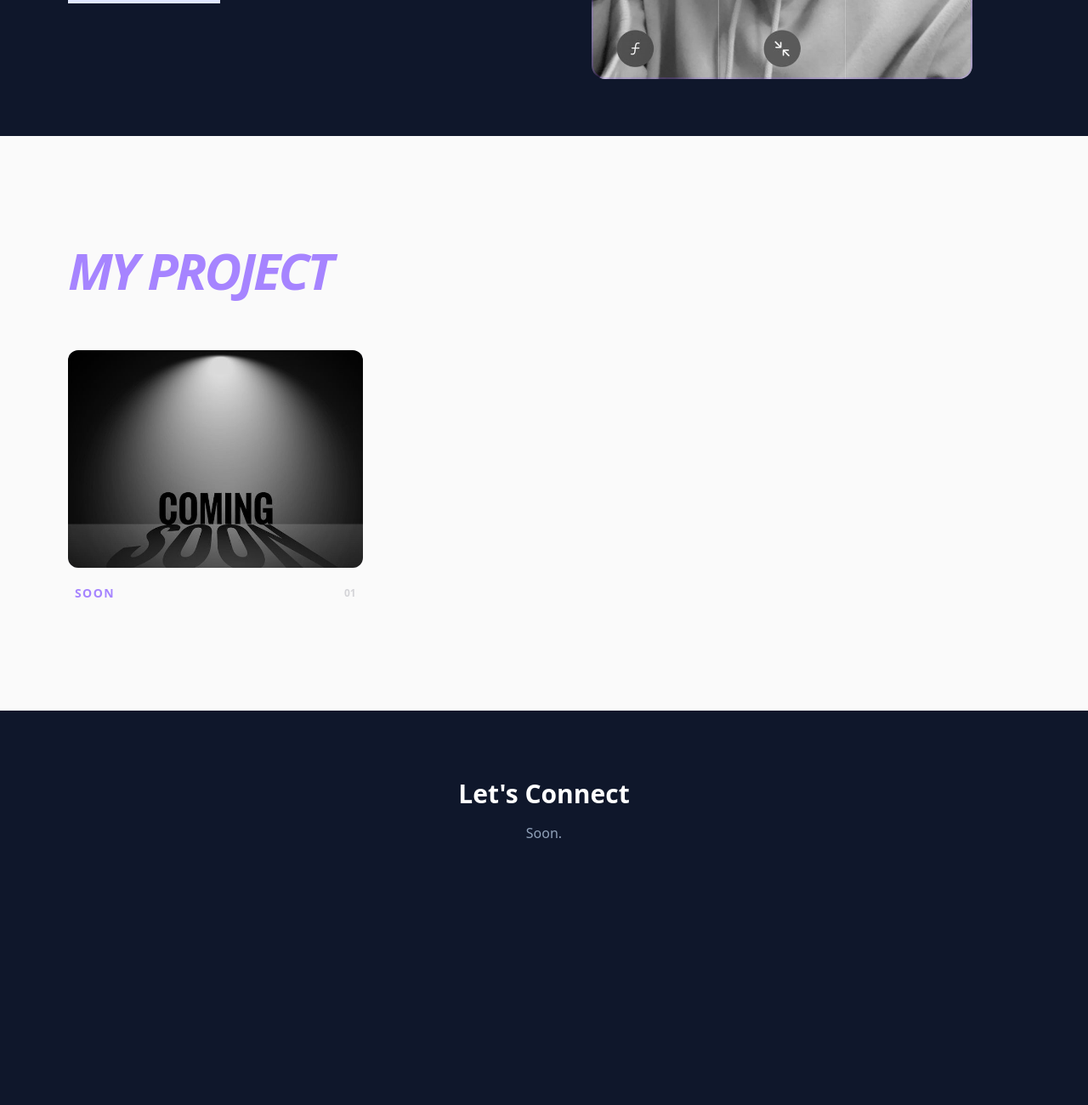
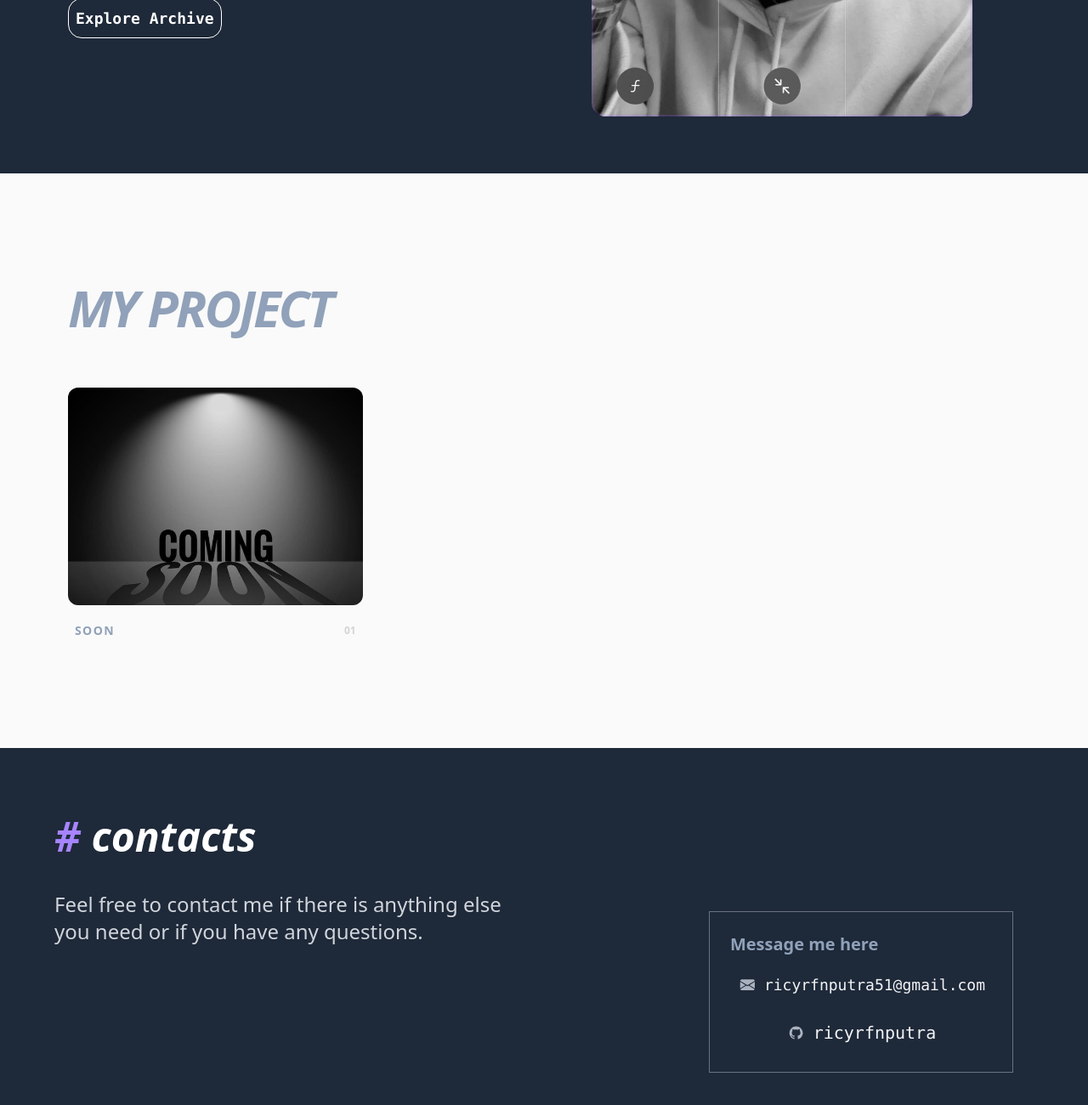
Before and after one commit to ricyrfnputra/portfolio, a website built with Vite: page index.html in a window 1280 px wide. Shown: the part 636-1936 px from the top of the page at 85% size. Before the commit the page ends 1708 px from the top, so only its background shows below. Built offline with nearby package versions, Linux system fonts and the light colour scheme.

Commit message:
add: contact section; style: update logo & color theme

```diff
--- a/index.html
+++ b/index.html
@@ -8,12 +8,11 @@
   <link rel="stylesheet" href="src/style.css">
   <script src="https://cdn.jsdelivr.net/npm/@tailwindcss/browser@4"></script>
 </head>
-<body class="bg-slate-900 text-slate-400 antialiased selection:bg-violet-300 selection:text-teal-900">
-
-  <nav class="flex bg-slate-900/80 backdrop-blur-md p-5 sticky top-0 left-0 w-full z-50 shadow-md items-center">
+<body class="bg-gray-800 text-slate-400 antialiased selection:bg-violet-300 selection:text-teal-900">
+  <nav class="flex bg-gray-800/90 backdrop-blur-md p-5 sticky top-0 left-0 w-full z-50 shadow-md items-center">
     <ul class="flex gap-6 font-extrabold w-full px-6 md:px-20 items-center">
       <li class="text-2xl md:text-3xl font-serif text-white mr-auto cursor-pointer">
-        <a href="#">RICY.</a>
+        <a href="#"><img src="public/r-logo.png" class="size-20"></a>
       </li>
       <li class="hidden md:block"><a href="#" class="text-violet-400 hover:text-white transition">About</a></li>
       <li><a href="#project" class="hover:text-violet-400 transition">Project</a></li>
@@ -24,10 +23,10 @@
   <section class="flex flex-col md:flex-row w-full min-h-[90vh] items-center px-6 md:px-20 py-10" id="about">
     <div class="w-full md:w-1/2 text-left order-2 md:order-1 mt-10 md:mt-0">
       <h1 class="text-5xl md:text-7xl font-serif font-bold text-white leading-tight">
-        Hello, I'm <span class="text-violet-500 transition duration-500 hover:text-violet-400">Ricy</span>
+        Hello, I'm <span class="text-violet-500 transition duration-500 hover:text-violet-300 border border-slate-700 hover:border-slate-300 p-2">Ricy</span>
       </h1>
-      <h2 class="text-3xl md:text-5xl font-serif mt-2">
-        Junior Software <span class="font-bold text-violet-500">Developer</span>
+      <h2 class="text-3xl md:text-5xl font-serif">
+        Junior Software <span class="font-bold text-violet-500 ">Developer</span>
       </h2>
 
       <p class="mt-8 text-lg md:text-xl leading-relaxed max-w-xl">
@@ -35,23 +34,24 @@
         Currently grinding as a beginner to become a super developer, I thrive on challenges and never back down from a bug. 🚀
       </p>
 
-      <div class="mt-10 bg-indigo-100 inline-block text-black font-bold md:hover:bg-violet-400 active:hover:bg-violet-400 transition duration-400 p-2 cursor-pointer">
-        <button type="button" class="cursor-pointer font-semibold font-mono md:text-lg">
-          <a href="src/pdf/Personal CV.pdf" target="_blank">Explore   Archive</a>
+      <div class="mt-10 border border-white rounded-2xl text-white inline-block font-bold md:hover:bg-violet-400 active:hover:bg-violet-400 transition duration-400 p-2 cursor-pointer">
+        <button type="button" class="cursor-pointer font-semibold md:text-lg">
+          <a href="src/pdf/Personal CV.pdf" target="_blank" class="font-mono">Explore   Archive</a>
         </button>
       </div>
     </div>
 
     <div class="w-full md:w-1/2 flex justify-center order-1 md:order-2">
       <div class="relative overflow-hidden rounded-2xl group max-w-xs md:max-w-md">
-        <img src="src/img/jelelamakasep.jpeg" alt="image Ricy"
+        <img src="public/ric-1.jpeg" alt="image Ricy"
              class="w-full h-auto object-cover transition-all duration-500 group-hover:scale-110 grayscale group-hover:grayscale-0">
         <div class="absolute inset-0 border-2 border-violet-500/20 rounded-2xl pointer-events-none"></div>
       </div>
     </div>
   </section>
 
-  <section id="project" class="py-32 px-6 lg:px-20 bg-zinc-50 text-violet-400">
+  <!-- Project Section -->
+  <section id="project" class="py-32 px-6 lg:px-20 bg-zinc-50 hover:text-violet-400">
     <div class="max-w-7xl mx-auto">
       <div class="flex justify-between items-end mb-16">
         <h2 class="text-4xl lg:text-6xl font-black uppercase italic tracking-tighter">My Project</h2>
@@ -60,21 +60,42 @@
       <div class="grid grid-cols-1 sm:grid-cols-2 lg:grid-cols-3 gap-10">
         <div class="group cursor-pointer">
           <div class="overflow-hidden rounded-xl bg-zinc-200">
-            <img src="src/img/soon.jpg" alt="Work" class="w-full h-64 object-cover transition duration-500 group-hover:scale-105">
+            <img src="public/soon.jpg" alt="Work" class="w-full h-64 object-cover transition duration-500 group-hover:scale-105">
           </div>
           <div class="mt-5 flex justify-between items-center px-2">
             <h4 class="font-bold uppercase text-sm tracking-widest">SOON</h4>
             <span class="text-zinc-300 text-xs font-bold">01</span>
           </div>
         </div>
-
-        </div>
+      </div>
     </div>
   </section>
 
-  <section id="contact" class="w-full py-20 px-6 text-center">
-    <h3 class="text-3xl font-bold text-white mb-4">Let's Connect</h3>
-    <p>Soon.</p>
+  <!-- Contact -->
+  <section id="contact" class="w-full py-20 px-6">
+    <div class="max-w-6xl mx-auto mb-10">
+      <h3 class="text-white mb-4 text-5xl font-semibold italic"><span class="text-violet-400 text-5xl">#</span> contacts <span></span></h3>
+    </div>
+
+    <div class="max-w-6xl mx-auto grid grid-cols-1 md:grid-cols-2 gap-10 items-start">
+      <div class="text-gray-300 text-2xl text-left">
+        <p>Feel free to contact me if there is anything else you need or if you have any questions.</p>
+      </div>
+
+      <div class="space-y-3 border border-gray-500 text-xl font-extrabold p-6 m-6 hover:border-gray-100 transition duration-600 cursor-pointer w-full md:w-auto md:justify-self-end ">
+        <p class="text-center md:text-left">Message me here</p>
+        <a href="mailto:ricyrfnputra51@gmail.com"
+        class="flex items-center justify-center gap-2 p-2 text-gray-100 hover:text-gray-200">
+        <span class="flex group-hover:scale-110 transition-transform"><img src="public/email.svg" alt="email" class="w-6 h-6"></span>
+        <span class="font-medium font-mono lg:text-lg text-base">ricyrfnputra51@gmail.com</span>
+        </a>
+        <a href="github.com/ricyrfnputra"
+        class="flex items-center justify-center gap-2 p-2 text-gray-100 hover:text-gray-200">
+        <span class="flex group-hover:scale-110 transition-transform"><img src="public/github.svg" alt="github" class="w-6 h-6"></span>
+        <span class="font-medium font-mono">ricyrfnputra</span>
+        </a>
+      </div>
+    </div>
   </section>
 
   <script type="module" src="/src/main.js"></script>
```
Also changed, not shown: public/discord.svg (added), public/email.svg (added), public/favicon-icon.png (renamed from src/img/favicon-icon.png), public/github.svg (added), public/linkedin.svg (added), public/r-logo.png (added), public/ric-1.jpeg (renamed from src/img/jelelamakasep.jpeg), public/soon.jpg (renamed from src/img/soon.jpg).
